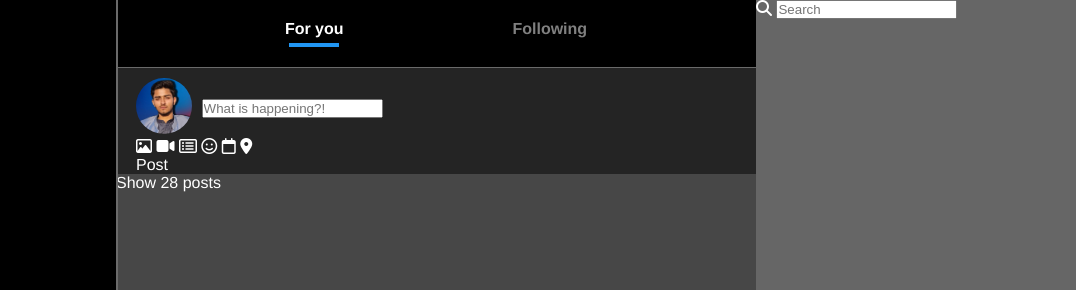
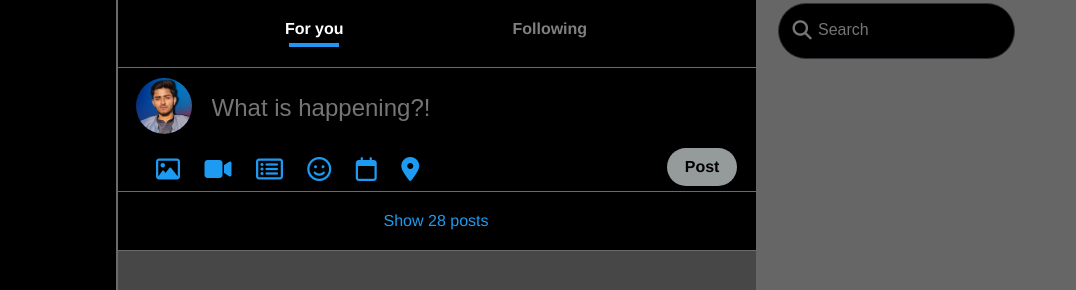
Before and after one commit to vanshtyagi001/X-Twitter-Frontend-Clone, a plain HTML site: page index.html in a window 1280 px wide. Shown: the top 290 px of the page, 204-1280 px from the left. Drawn offline with Linux system fonts and the light colour scheme.

Commit message:
Update styles.css

```diff
--- a/styles.css
+++ b/styles.css
@@ -1,9 +1,6 @@
 /*DOCUMENTATION
 
-START FROM USER GIRD
-
-
-
+Not added responsiveness according to device screen size -  will add later
 
 */
 
@@ -208,9 +205,11 @@ body {
 }
 
 .happings{
-    background-color:#242424;
+    background-color:#000000;
     padding-left:20px;
     padding-top:10px;
+    border-bottom: 1.5px solid rgb(106, 106, 106);
+
 
 }
 .happings-1{
@@ -223,10 +222,62 @@ body {
     color: rgb(153, 153, 153);
     font-weight: 600;
 }
+.happings-wht input{
+    background-color: #000;
+    border: none;
+    outline: none;
+    font-size: x-large;
+    padding-left: 10px;
+    color: white;
+
+
+}
+
+
+
 .happings-img img{
     height: 7vh;
     border-radius:50% ;
 }
+
+.happings-2{
+    margin-top: 1.3vh;
+    display: flex;
+    justify-content: space-between;
+    align-items: center;
+
+}
+.happings-2 i{
+    font-size: 3vh;
+    color: #1d9af1;
+    padding-left:20px;
+}
+.happings-post{
+    background-color:#959b9b;
+    color:#000;
+    font-weight: 600;
+    padding: 10px 18px ;
+    border-radius: 25px;
+    margin-right: 3%;
+    margin-bottom: 0.8%;
+    transition:0.4s  ease-in-out;
+}
+
+.happings-post:hover{
+    background-color: #fff;
+}
+
+.posts{
+    background-color: #000000;
+    display: flex;
+    justify-content: center;
+    color: #1c9bef;
+    border-bottom: 1.5px solid rgb(106, 106, 106);
+    font-weight: 200;
+    padding: 20px 10px;
+    cursor: pointer;
+}
+
 
 
 
@@ -234,4 +285,42 @@ body {
     background-color: #666666;
     height: 100vh;
     width: 25%;
+    margin-left: 75%;
+    position: fixed;
 }
+.content-3{
+    margin-left:7%;
+}
+
+.srch{
+    margin-top: 1%;
+    display: flex;
+    align-items: center;
+    background-color: #000;
+    padding: 7px 1cap;
+    border-radius: 100px;;
+    width: 70%;
+    font-size: larger;
+    color: #757575;
+    border: 1.5px solid #2f3237;
+
+
+}
+.srch input{
+
+    background-color: #000;
+    border: none;
+    outline: none;
+    margin-left: 3%;
+    width: 80%;
+    height: 5vh;
+    color:  #757575;
+
+
+}
+
+.srch input::placeholder{
+
+    color:#757575;
+    font-size: larger;
+}
```
